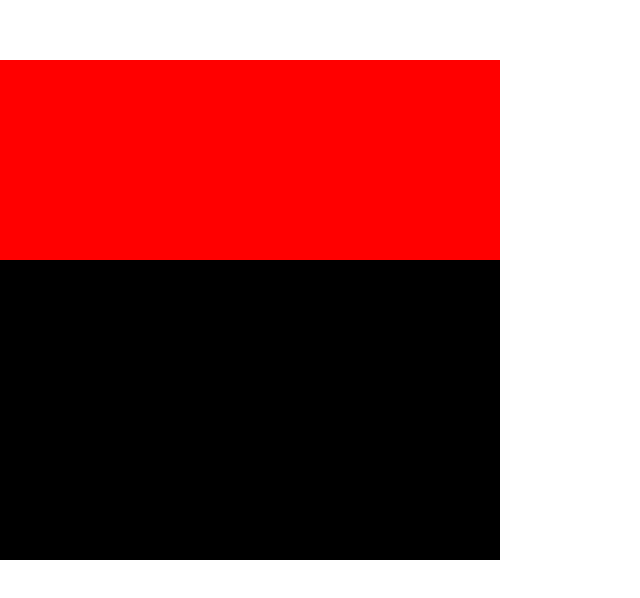
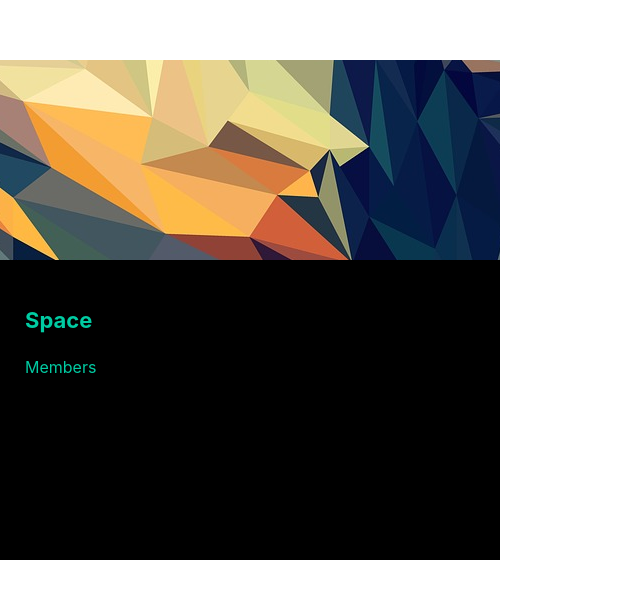
Before and after one commit to CevinThomas/alliance, a React app in the folder frontend/: page /spaces in a window 1280 px wide. Shown: the top 598 px of the page, without its empty margins (0-640 px from the left). Built offline with nearby package versions, Linux system fonts and the light colour scheme.

Commit message:
Basic structure for space card

```diff
--- a/frontend/src/components/spaces/spaceCard.js
+++ b/frontend/src/components/spaces/spaceCard.js
@@ -1,13 +1,21 @@
 import React from "react";
+import {Link} from "react-router-dom";
+import Heading from "../textElements/heading";
+import Paragraph from "../textElements/paragraph";
 
 const SpaceCard = ( props ) => {
     return (
-        <div id={props.id} className={"space-card"}>
-            <div className={"space-card-image"}></div>
-            <div>
-
+        <Link to={"/spaces/?id="}>
+            <div id={props.id} className={"space-card"}>
+                <div className={"space-card-image"}></div>
+                <div className={"space-card-text-container"}>
+                    <div className={"space-card-text-inner"}>
+                        <Heading title={"Space"} type={"h3"}/>
+                        <Paragraph title={"Members"}/>
+                    </div>
+                </div>
             </div>
-        </div>
+        </Link>
     );
 };
 
--- a/frontend/src/styles.css
+++ b/frontend/src/styles.css
@@ -363,6 +363,10 @@ a:hover {
   width: 100%;
   height: 40%;
   background-color: red;
+  background: url("./images/small-poly-3350169_1920.jpg") center no-repeat;
+}
+#spaces #all-spaces .space-card .space-card-text-container {
+  padding: 5%;
 }
 
 #view-friend-container {
--- a/frontend/src/styles.sass
+++ b/frontend/src/styles.sass
@@ -348,6 +348,10 @@ a:hover
         width: 100%
         height: 40%
         background-color: red
+        background: url("./images/small-poly-3350169_1920.jpg") center no-repeat
+
+      .space-card-text-container
+        padding: 5%
 
 #view-friend-container
   @extend %flexStandard
```
Also changed, not shown: 1 other file (tests, documents, lock files or other folders).
